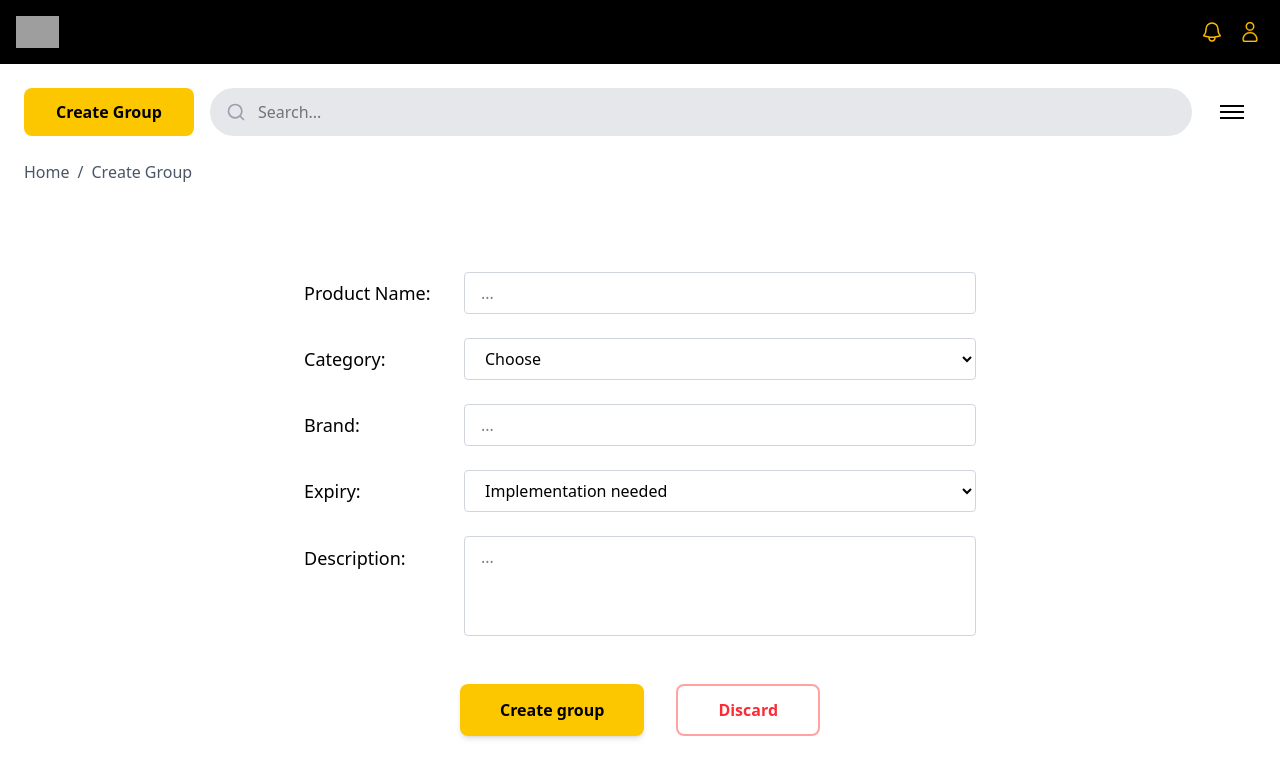
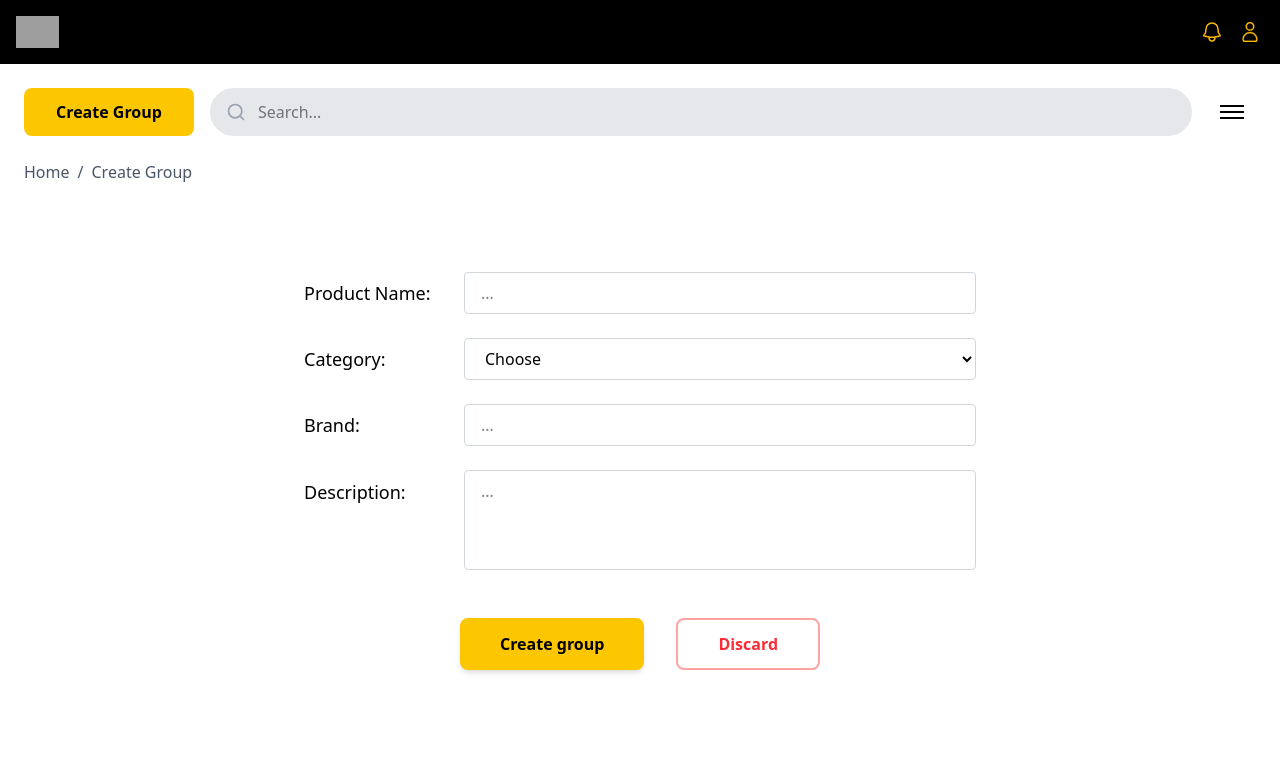
Before and after one commit to milckque/IT-Project-Group-54, a React (Vite) app in the folder purchase-partners/: page /create-group in a window 1280 px wide. Shown: the top 778 px of the page. Built offline with nearby package versions, Linux system fonts and the light colour scheme; grey boxes are pictures that could not be loaded.

Commit message:
removed expiry

```diff
--- a/purchase-partners/src/pages/create-group/create-group.tsx
+++ b/purchase-partners/src/pages/create-group/create-group.tsx
@@ -111,15 +111,6 @@ function CreateGroup() {
                             />
                         </div>
 
-                        {/* Expiry */}
-                        <div className="flex items-center">
-                            <label className="w-40 text-left text-lg font-normal">Expiry:</label>
-                            <select className="flex-1 border border-gray-300 rounded px-4 py-2 focus:outline-none focus:ring-2 focus:ring-purple-400">
-                                <option>Implementation needed</option>id="expiry"
-                                name="expiry"
-                            </select>
-                        </div>
-
                         {/* Description */}
                         <div className="flex items-start">
                             <label className="w-40 text-left text-lg font-normal pt-2">Description:</label>
```
